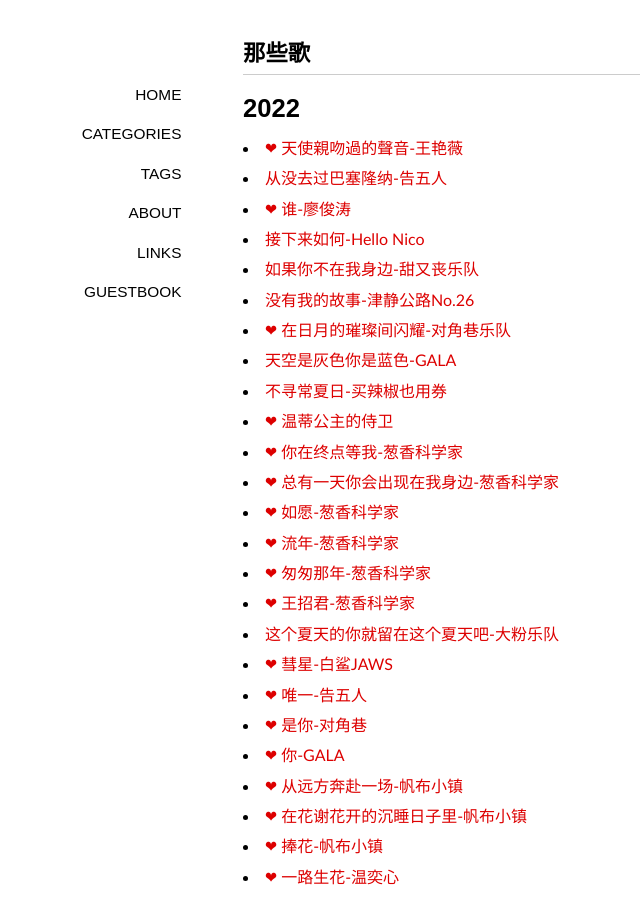
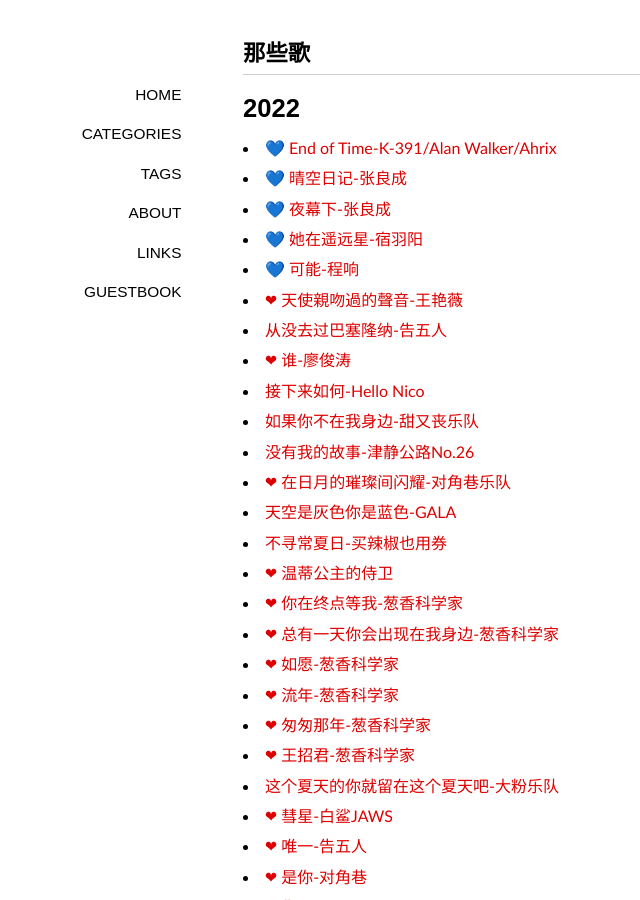
Before and after one commit to ohmyfish/ohmyfish.github.io, a Jekyll site: the page built from _posts/2015-09-01-那些歌.md, in a window 1280 px wide and 900 px high. Shown: the whole window, without its empty margins (97-737 px from the left). Built offline with Jekyll 4.4.1, drawn with Linux system fonts in a browser that asks for light colours; some web fonts are replaced; comment, search, counter and statistics services are not loaded.

Commit message:
默写旧时光

```diff
--- a/_posts/2015-09-01-那些歌.md
+++ b/_posts/2015-09-01-那些歌.md
@@ -7,6 +7,11 @@ tags: [墨写旧时光]
 
 # 2022
 
+- [💙 End of Time-K-391/Alan Walker/Ahrix](https://music.163.com/song?id=1966875047&userid=2539497)
+- [💙 晴空日记-张良成](https://music.163.com/song?id=1366578702&userid=2539497)
+- [💙 夜幕下-张良成](https://music.163.com/song?id=1366578702&userid=2539497)
+- [💙 她在遥远星-宿羽阳](https://music.163.com/song?id=1948456349&userid=2539497)
+- [💙 可能-程响](https://music.163.com/song?id=1950343972&userid=2539497)
 - [❤ 天使親吻過的聲音-王艳薇](https://music.163.com/song?id=1301377930&userid=2539497)
 - [从没去过巴塞隆纳-告五人](https://music.163.com/song?id=1368754724&userid=2539497)
 - [❤ 谁-廖俊涛](https://music.163.com/song?id=566436427&userid=2539497)
```
